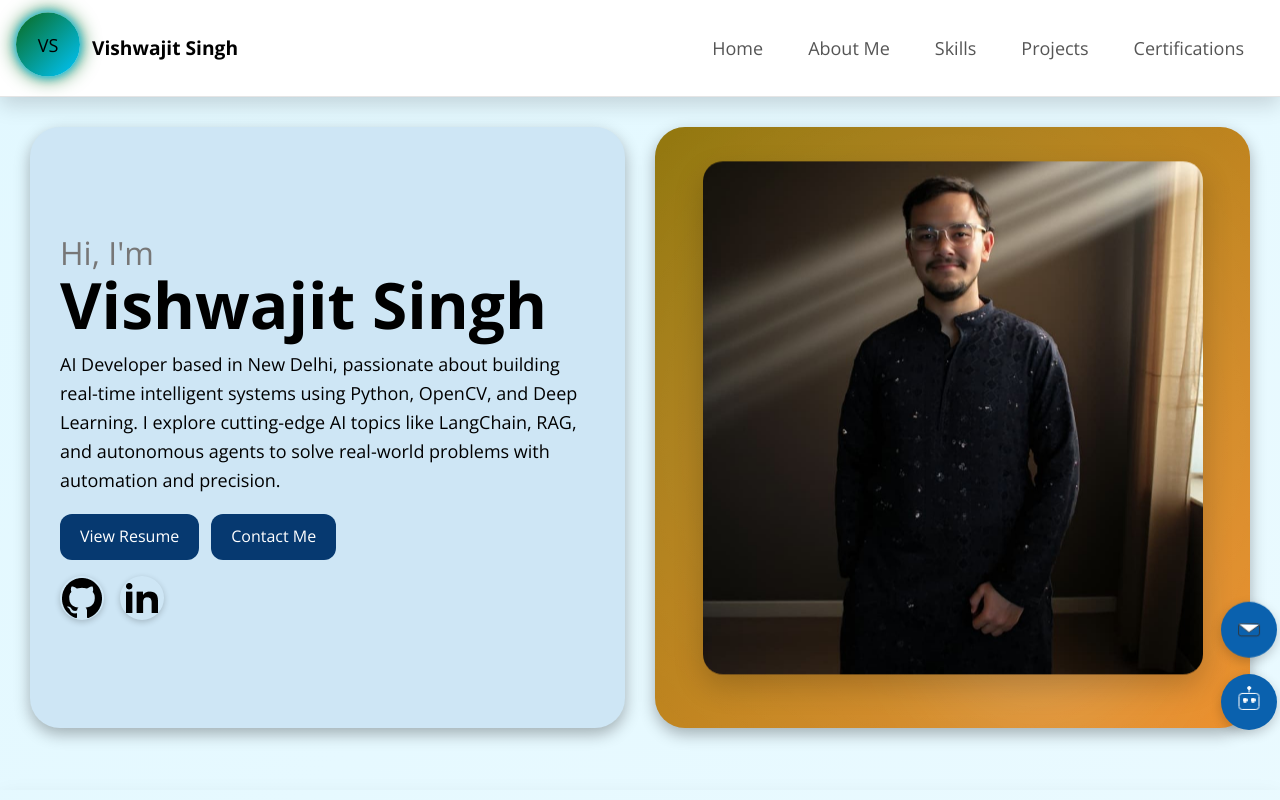
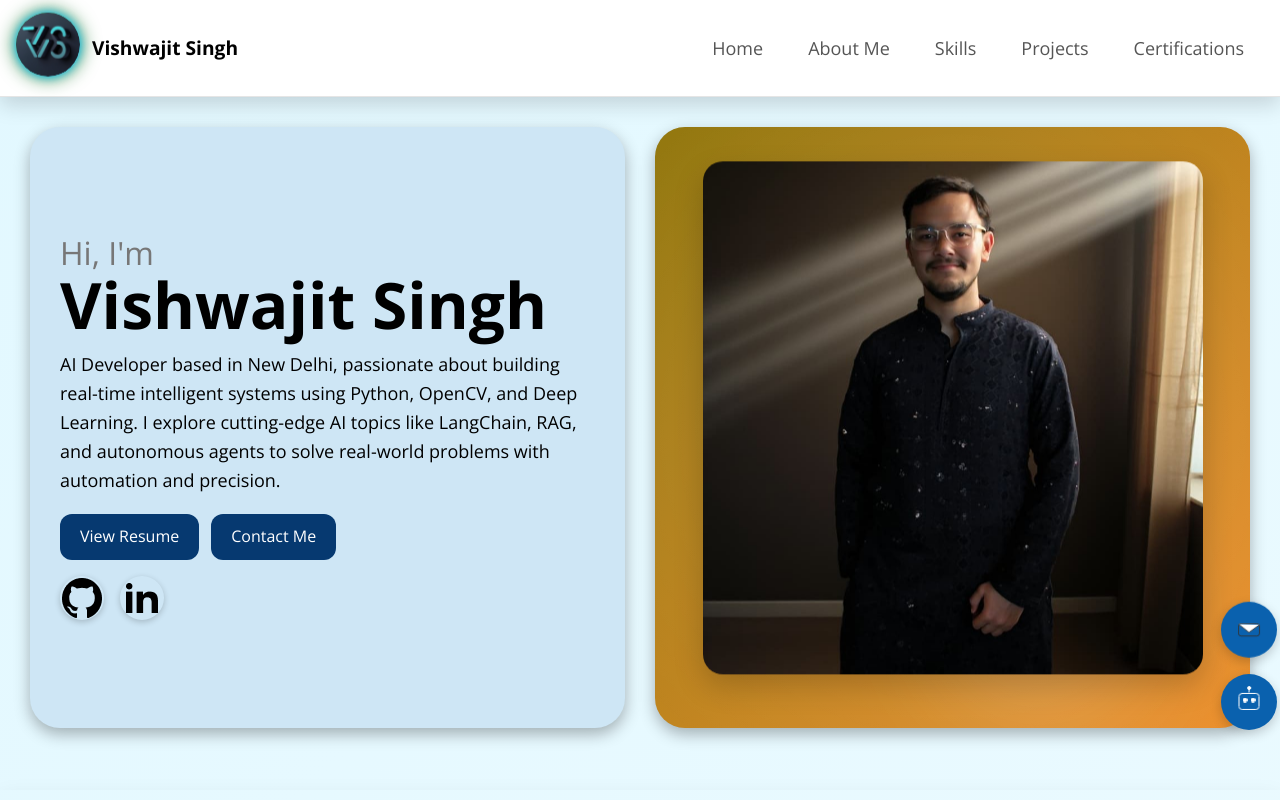
Before and after one commit to VishuS1304/My_Portfolio, a plain HTML site: page index.html in a window 1280 px wide. Shown: the top 800 px of the page. Drawn offline with nearby package versions, Linux system fonts and the light colour scheme.

Commit message:
Update index.html

```diff
--- a/index.html
+++ b/index.html
@@ -38,8 +38,12 @@
 <body>
 	<header>
   	  <a href="#" class="logo-holder">
-    	  <div class="logo">VS</div>
-    	  <div class="logo-text">Vishwajit Singh</div>
+    	  <div class="logo">
+	    <img src="images\Logo.jpg" alt="VS Logo" />
+    	  </div>
+    	  <div class="logo-text">
+    	    <span class="typed-name">Vishwajit Singh</span>
+    	  </div>
 	  </a>
 
   	  <!-- Mobile Toggle Button -->
```
